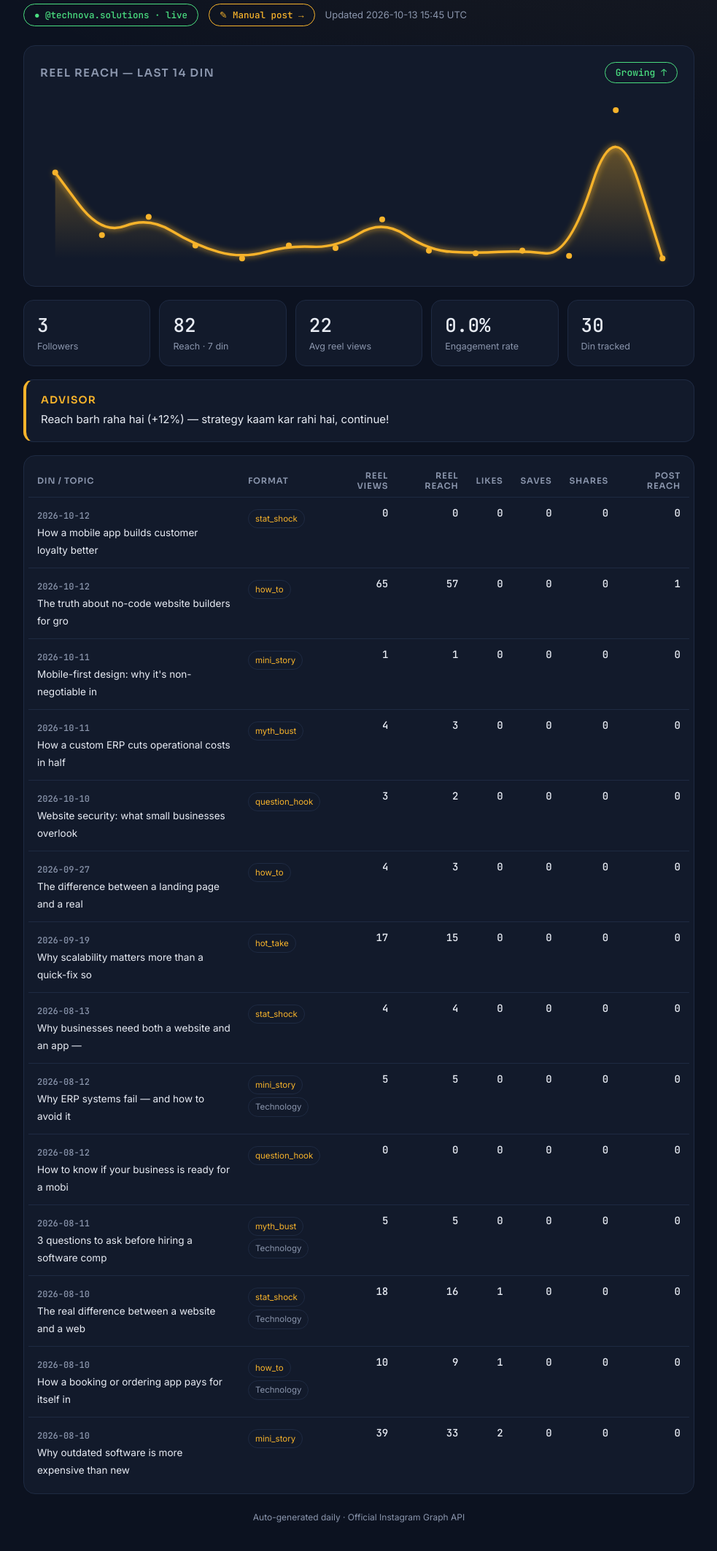
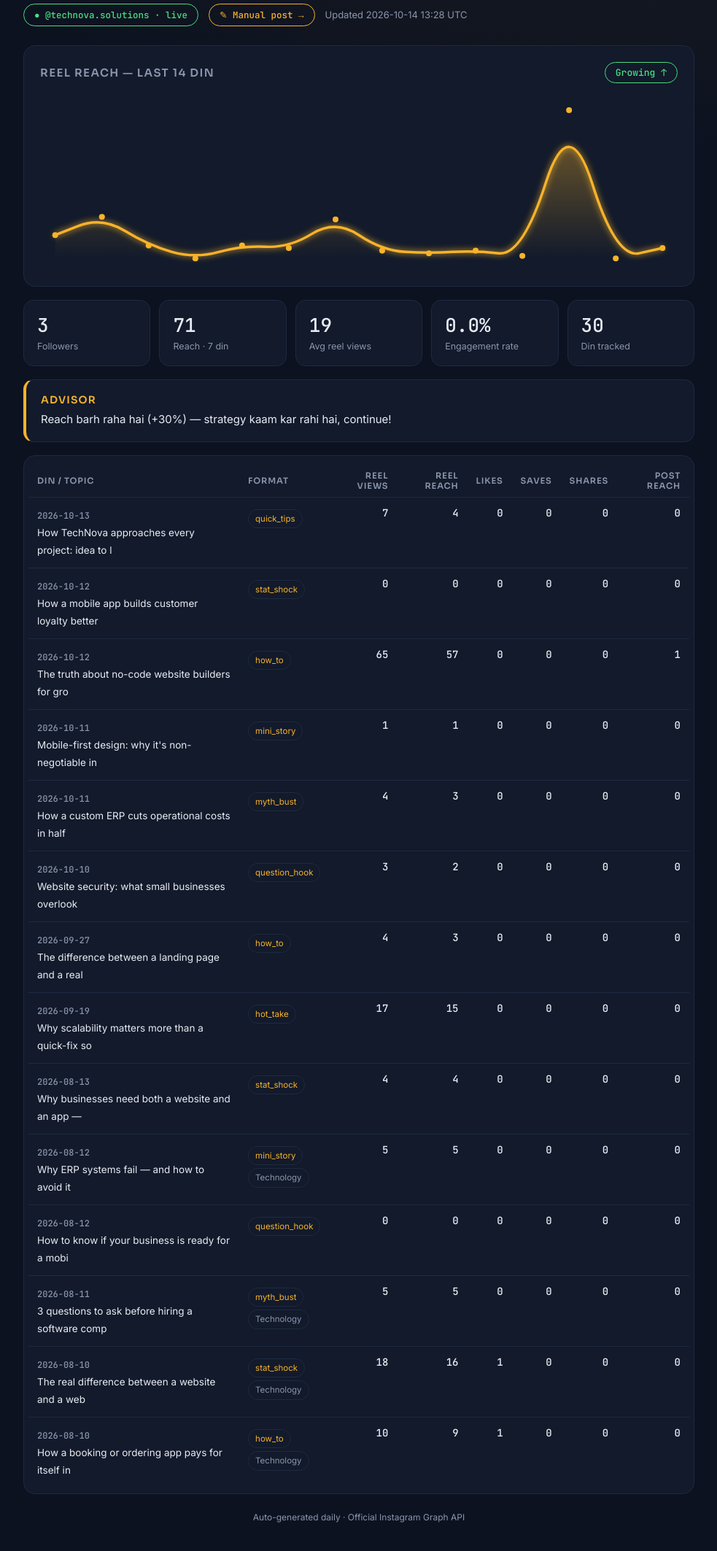
Before and after one commit to musaibahmed830/ig-autoposter, a plain HTML site: page docs/index.html in a window 1280 px wide. Shown: the part 68-2194 px from the top of the page at 73% size, without its empty margins (148-1131 px from the left). Drawn offline with Linux system fonts and the light colour scheme.

Commit message:
dashboard: 2026-10-14

```diff
--- a/docs/index.html
+++ b/docs/index.html
@@ -48,28 +48,35 @@ footer { color:var(--dim); font-size:12px; margin-top:22px; text-align:center; }
 @media (prefers-reduced-motion:no-preference) { .hero svg path { transition:d .4s; } }
 </style></head><body><div class="wrap">
 <header><h1>TechNova Solutions <em>· Autopilot</em></h1>
-<div class="hright"><span id="igstatus" class="pill live">● @technova.solutions · live</span><a class="pill" href="https://github.com/musaibahmed830/ig-autoposter/actions/workflows/daily.yml" target="_blank" rel="noopener">✎ Manual post →</a><span class="sub">Updated 2026-10-13 15:45 UTC</span></div></header>
+<div class="hright"><span id="igstatus" class="pill live">● @technova.solutions · live</span><a class="pill" href="https://github.com/musaibahmed830/ig-autoposter/actions/workflows/daily.yml" target="_blank" rel="noopener">✎ Manual post →</a><span class="sub">Updated 2026-10-14 13:28 UTC</span></div></header>
 
 <section class="hero"><div class="hero-top"><h2>Reel reach — last 14 din</h2><span class="chip">Growing ↑</span></div><svg viewBox="0 0 760 220" role="img" aria-label="Reel reach trend">
 <defs><linearGradient id="g" x1="0" y1="0" x2="0" y2="1">
 <stop offset="0" stop-color="#f7b32b" stop-opacity="0.35"/><stop offset="1" stop-color="#f7b32b" stop-opacity="0"/>
 </linearGradient>
 <filter id="glow"><feGaussianBlur stdDeviation="3.5" result="b"/><feMerge><feMergeNode in="b"/><feMergeNode in="SourceGraphic"/></feMerge></filter></defs>
-<path d="M 18.0 99.6 Q 18.0 99.6 45.8 136.9 Q 73.7 174.1 101.5 163.2 Q 129.4 152.4 157.2 169.4 Q 185.1 186.5 212.9 194.2 Q 240.8 202.0 268.6 194.2 Q 296.5 186.5 324.3 188.0 Q 352.2 189.6 380.0 172.5 Q 407.8 155.5 435.7 174.1 Q 463.5 192.7 491.4 194.2 Q 519.2 195.8 547.1 194.2 Q 574.9 192.7 602.8 195.8 Q 630.6 198.9 658.5 112.0 Q 686.3 25.2 714.2 113.6 T 742.0 202.0 L 742.0 202 L 18.0 202 Z" fill="url(#g)"/>
-<path d="M 18.0 99.6 Q 18.0 99.6 45.8 136.9 Q 73.7 174.1 101.5 163.2 Q 129.4 152.4 157.2 169.4 Q 185.1 186.5 212.9 194.2 Q 240.8 202.0 268.6 194.2 Q 296.5 186.5 324.3 188.0 Q 352.2 189.6 380.0 172.5 Q 407.8 155.5 435.7 174.1 Q 463.5 192.7 491.4 194.2 Q 519.2 195.8 547.1 194.2 Q 574.9 192.7 602.8 195.8 Q 630.6 198.9 658.5 112.0 Q 686.3 25.2 714.2 113.6 T 742.0 202.0" fill="none" stroke="#f7b32b" stroke-width="3" filter="url(#glow)" stroke-linecap="round"/>
-<circle cx="18.0" cy="99.6" r="3.5" fill="#f7b32b"/><circle cx="73.7" cy="174.1" r="3.5" fill="#f7b32b"/><circle cx="129.4" cy="152.4" r="3.5" fill="#f7b32b"/><circle cx="185.1" cy="186.5" r="3.5" fill="#f7b32b"/><circle cx="240.8" cy="202.0" r="3.5" fill="#f7b32b"/><circle cx="296.5" cy="186.5" r="3.5" fill="#f7b32b"/><circle cx="352.2" cy="189.6" r="3.5" fill="#f7b32b"/><circle cx="407.8" cy="155.5" r="3.5" fill="#f7b32b"/><circle cx="463.5" cy="192.7" r="3.5" fill="#f7b32b"/><circle cx="519.2" cy="195.8" r="3.5" fill="#f7b32b"/><circle cx="574.9" cy="192.7" r="3.5" fill="#f7b32b"/><circle cx="630.6" cy="198.9" r="3.5" fill="#f7b32b"/><circle cx="686.3" cy="25.2" r="3.5" fill="#f7b32b"/><circle cx="742.0" cy="202.0" r="3.5" fill="#f7b32b"/></svg></section>
+<path d="M 18.0 174.1 Q 18.0 174.1 45.8 163.2 Q 73.7 152.4 101.5 169.4 Q 129.4 186.5 157.2 194.2 Q 185.1 202.0 212.9 194.2 Q 240.8 186.5 268.6 188.0 Q 296.5 189.6 324.3 172.5 Q 352.2 155.5 380.0 174.1 Q 407.8 192.7 435.7 194.2 Q 463.5 195.8 491.4 194.2 Q 519.2 192.7 547.1 195.8 Q 574.9 198.9 602.8 112.0 Q 630.6 25.2 658.5 113.6 Q 686.3 202.0 714.2 195.8 T 742.0 189.6 L 742.0 202 L 18.0 202 Z" fill="url(#g)"/>
+<path d="M 18.0 174.1 Q 18.0 174.1 45.8 163.2 Q 73.7 152.4 101.5 169.4 Q 129.4 186.5 157.2 194.2 Q 185.1 202.0 212.9 194.2 Q 240.8 186.5 268.6 188.0 Q 296.5 189.6 324.3 172.5 Q 352.2 155.5 380.0 174.1 Q 407.8 192.7 435.7 194.2 Q 463.5 195.8 491.4 194.2 Q 519.2 192.7 547.1 195.8 Q 574.9 198.9 602.8 112.0 Q 630.6 25.2 658.5 113.6 Q 686.3 202.0 714.2 195.8 T 742.0 189.6" fill="none" stroke="#f7b32b" stroke-width="3" filter="url(#glow)" stroke-linecap="round"/>
+<circle cx="18.0" cy="174.1" r="3.5" fill="#f7b32b"/><circle cx="73.7" cy="152.4" r="3.5" fill="#f7b32b"/><circle cx="129.4" cy="186.5" r="3.5" fill="#f7b32b"/><circle cx="185.1" cy="202.0" r="3.5" fill="#f7b32b"/><circle cx="240.8" cy="186.5" r="3.5" fill="#f7b32b"/><circle cx="296.5" cy="189.6" r="3.5" fill="#f7b32b"/><circle cx="352.2" cy="155.5" r="3.5" fill="#f7b32b"/><circle cx="407.8" cy="192.7" r="3.5" fill="#f7b32b"/><circle cx="463.5" cy="195.8" r="3.5" fill="#f7b32b"/><circle cx="519.2" cy="192.7" r="3.5" fill="#f7b32b"/><circle cx="574.9" cy="198.9" r="3.5" fill="#f7b32b"/><circle cx="630.6" cy="25.2" r="3.5" fill="#f7b32b"/><circle cx="686.3" cy="202.0" r="3.5" fill="#f7b32b"/><circle cx="742.0" cy="189.6" r="3.5" fill="#f7b32b"/></svg></section>
 <section class="cards">
 <div class="card"><div class="v">3</div><div class="l">Followers</div></div>
-<div class="card"><div class="v">82</div><div class="l">Reach · 7 din</div></div>
-<div class="card"><div class="v">22</div><div class="l">Avg reel views</div></div>
+<div class="card"><div class="v">71</div><div class="l">Reach · 7 din</div></div>
+<div class="card"><div class="v">19</div><div class="l">Avg reel views</div></div>
 <div class="card"><div class="v">0.0%</div><div class="l">Engagement rate</div></div>
 <div class="card"><div class="v">30</div><div class="l">Din tracked</div></div>
 </section>
-<section class="advice"><h3>Advisor</h3><p>Reach barh raha hai (+12%) — strategy kaam kar rahi hai, continue!</p></section>
+<section class="advice"><h3>Advisor</h3><p>Reach barh raha hai (+30%) — strategy kaam kar rahi hai, continue!</p></section>
 <section class="log"><table>
 <thead><tr><th>Din / Topic</th><th>Format</th><th class="num-h">Reel views</th><th class="num-h">Reel reach</th>
 <th class="num-h">Likes</th><th class="num-h">Saves</th><th class="num-h">Shares</th><th class="num-h">Post reach</th></tr></thead>
 <tbody><tr>
+<td><span class="d">2026-10-13</span><br><span class="t">How TechNova approaches every project: idea to l</span></td>
+<td><span class="badge">quick_tips</span></td>
+<td class="num">7</td><td class="num">4</td>
+<td class="num">0</td>
+<td class="num">0</td>
+<td class="num">0</td>
+<td class="num">0</td></tr><tr>
 <td><span class="d">2026-10-12</span><br><span class="t">How a mobile app builds customer loyalty better </span></td>
 <td><span class="badge">stat_shock</span></td>
 <td class="num">0</td><td class="num">0</td>
@@ -160,13 +167,6 @@ footer { color:var(--dim); font-size:12px; margin-top:22px; text-align:center; }
 <td class="num">1</td>
 <td class="num">0</td>
 <td class="num">0</td>
-<td class="num">0</td></tr><tr>
-<td><span class="d">2026-08-10</span><br><span class="t">Why outdated software is more expensive than new</span></td>
-<td><span class="badge">mini_story</span></td>
-<td class="num">39</td><td class="num">33</td>
-<td class="num">2</td>
-<td class="num">0</td>
-<td class="num">0</td>
 <td class="num">0</td></tr></tbody></table></section>
 <footer>Auto-generated daily · Official Instagram Graph API</footer>
 </div>
```
Also changed, not shown: advice.json (+5 -5 lines), analytics.json (+24 -24 lines).
